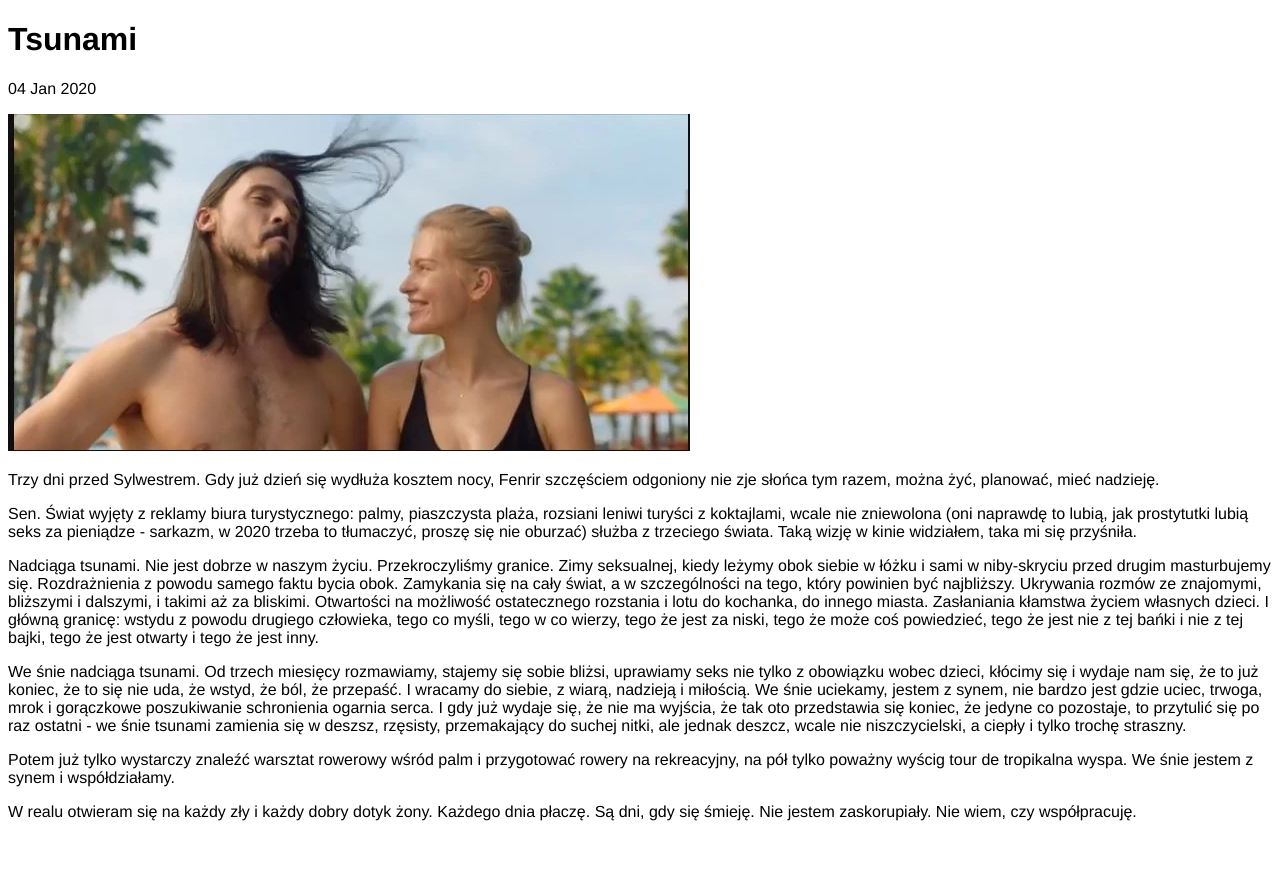
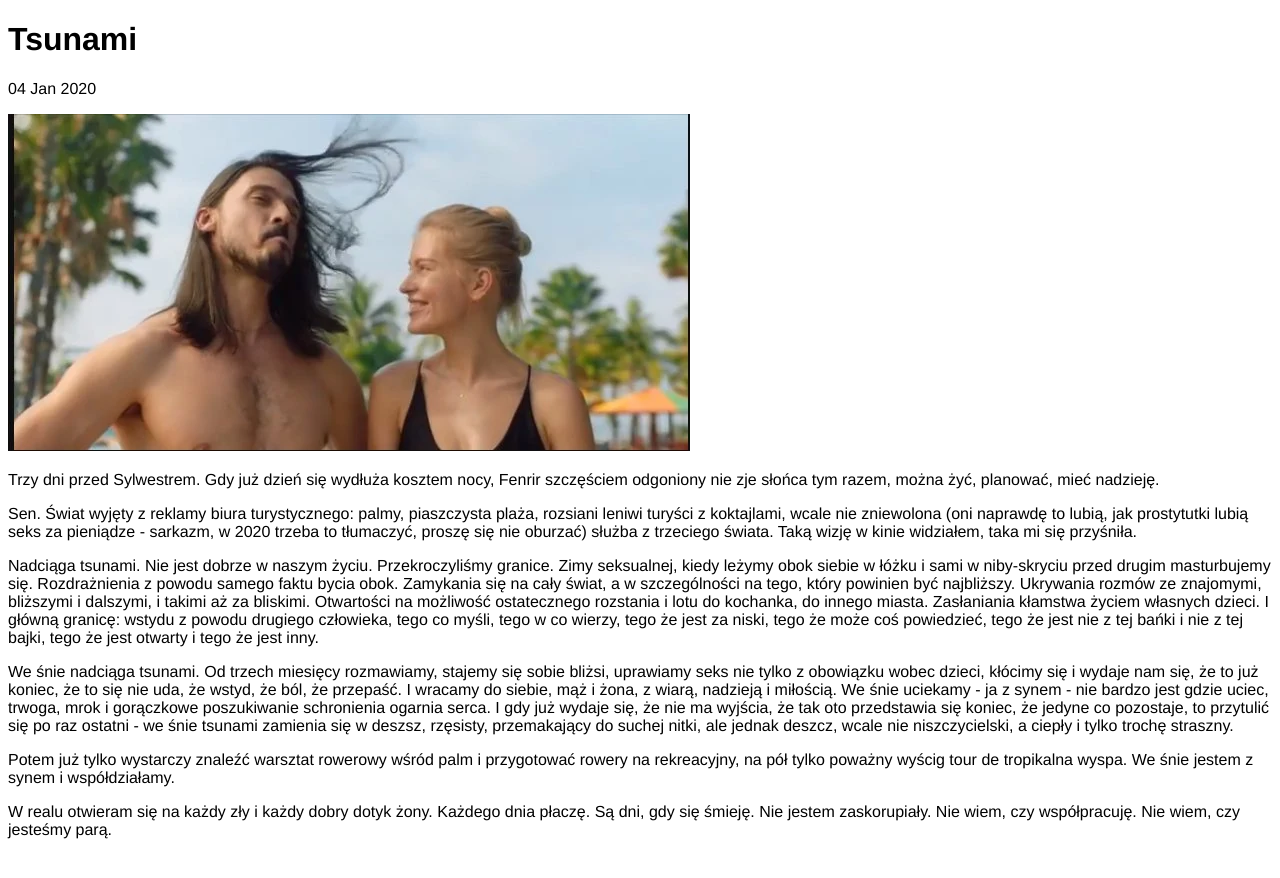
Before and after one commit to jaq-blog-pl/jaq-blog-pl.github.io, a Jekyll site: the page built from _posts/2020-01-04-tsunami.md, in a window 1280 px wide. Shown: the top 878 px of the page. Built offline with Jekyll 4.4.1, drawn with Linux system fonts in a browser that asks for light colours.

Commit message:
fixup! 2020-01-04-tsunami

```diff
--- a/_posts/2020-01-04-tsunami.md
+++ b/_posts/2020-01-04-tsunami.md
@@ -12,8 +12,8 @@ Sen.  Świat wyjęty z reklamy biura turystycznego: palmy, piaszczysta plaża, r
 
 Nadciąga tsunami.  Nie jest dobrze w naszym życiu.  Przekroczyliśmy granice.  Zimy seksualnej, kiedy leżymy obok siebie w łóżku i sami w niby-skryciu przed drugim masturbujemy się. Rozdrażnienia z powodu samego faktu bycia obok. Zamykania się na cały świat, a w szczególności na tego, który powinien być najbliższy.  Ukrywania rozmów ze znajomymi, bliższymi i dalszymi, i takimi aż za bliskimi.  Otwartości na możliwość ostatecznego rozstania i lotu do kochanka, do innego miasta.  Zasłaniania kłamstwa życiem własnych dzieci. I główną granicę: wstydu z powodu drugiego człowieka, tego co myśli, tego w co wierzy, tego że jest za niski, tego że może coś powiedzieć, tego że jest nie z tej bańki i nie z tej bajki, tego że jest otwarty i tego że jest inny.
 
-We śnie nadciąga tsunami.  Od trzech miesięcy rozmawiamy, stajemy się sobie bliżsi, uprawiamy seks nie tylko z obowiązku wobec dzieci, kłócimy się i wydaje nam się, że to już koniec, że to się nie uda, że wstyd, że ból, że przepaść. I wracamy do siebie, z wiarą, nadzieją i miłością. We śnie uciekamy, jestem z synem, nie bardzo jest gdzie uciec, trwoga, mrok i gorączkowe poszukiwanie schronienia ogarnia serca.  I gdy już wydaje się, że nie ma wyjścia, że tak oto przedstawia się koniec, że jedyne co pozostaje, to przytulić się po raz ostatni - we śnie tsunami zamienia się w deszsz, rzęsisty, przemakający do suchej nitki, ale jednak deszcz, wcale nie niszczycielski, a ciepły i tylko trochę straszny.
+We śnie nadciąga tsunami.  Od trzech miesięcy rozmawiamy, stajemy się sobie bliżsi, uprawiamy seks nie tylko z obowiązku wobec dzieci, kłócimy się i wydaje nam się, że to już koniec, że to się nie uda, że wstyd, że ból, że przepaść. I wracamy do siebie, mąż i żona, z wiarą, nadzieją i miłością. We śnie uciekamy - ja z synem - nie bardzo jest gdzie uciec, trwoga, mrok i gorączkowe poszukiwanie schronienia ogarnia serca.  I gdy już wydaje się, że nie ma wyjścia, że tak oto przedstawia się koniec, że jedyne co pozostaje, to przytulić się po raz ostatni - we śnie tsunami zamienia się w deszsz, rzęsisty, przemakający do suchej nitki, ale jednak deszcz, wcale nie niszczycielski, a ciepły i tylko trochę straszny.
 
 Potem już tylko wystarczy znaleźć warsztat rowerowy wśród palm i przygotować rowery na rekreacyjny, na pół tylko poważny wyścig tour de tropikalna wyspa. We śnie jestem z synem i współdziałamy.
 
-W realu otwieram się na każdy zły i każdy dobry dotyk żony. Każdego dnia płaczę. Są dni, gdy się śmieję. Nie jestem zaskorupiały. Nie wiem, czy współpracuję.
+W realu otwieram się na każdy zły i każdy dobry dotyk żony. Każdego dnia płaczę. Są dni, gdy się śmieję. Nie jestem zaskorupiały. Nie wiem, czy współpracuję. Nie wiem, czy jesteśmy parą.
```
